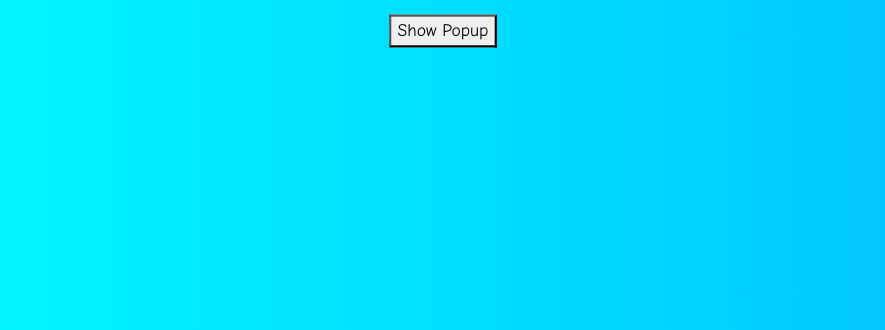
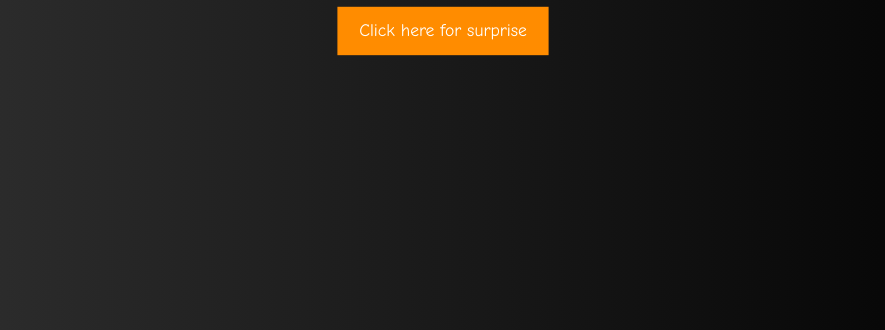
Before and after one commit to Nashita64/A_Very_Happy_Biirthday, a plain HTML site: page index.html in a window 1280 px wide. Shown: the part 470-800 px from the top of the page, without its empty margins (197-1082 px from the left). Drawn offline with nearby package versions, Linux system fonts and the light colour scheme.

Commit message:
Update index.html
Final changes

```diff
--- a/index.html
+++ b/index.html
@@ -13,7 +13,7 @@
 
     <style>
         body {
-            background: linear-gradient(to right, #00FFFF, #00BFFF);
+            background: linear-gradient(to right, #333, #000);
             color: white;
             display: flex;
             align-items: center;
@@ -68,12 +68,25 @@
             top: 50%;
             left: 50%;
             transform: translate(-50%, -50%);
-            background: linear-gradient(to right, #FFD700, #FF8C00);
+            background: linear-gradient(to right, #444, #111);
             padding: 20px;
             border-radius: 10px;
             box-shadow: 0 0 10px rgba(0, 0, 0, 0.3);
             z-index: 1;
-            color: #333; /* Changed the font color */
+            color: #eee;
+        }
+
+        button {
+            background-color: #FF8C00;
+            border: none;
+            padding: 10px 20px;
+            color: white;
+            font-size: 1em;
+            cursor: pointer;
+        }
+
+        button:hover {
+            background-color: #FFA500;
         }
     </style>
 </head>
@@ -83,7 +96,7 @@
     <div class="container mt-5 animated">
         <h1 class="display-3">Happy Birthday, Kamaal!</h1>
         <p class="lead">Wishing you a fantastic day filled with joy and celebration.</p>
-        <button onclick="showPopup()">Show Popup</button>
+        <button onclick="showPopup()">Click here for surprise</button>
     </div>
 
     <!-- Bootstrap JS -->
```
